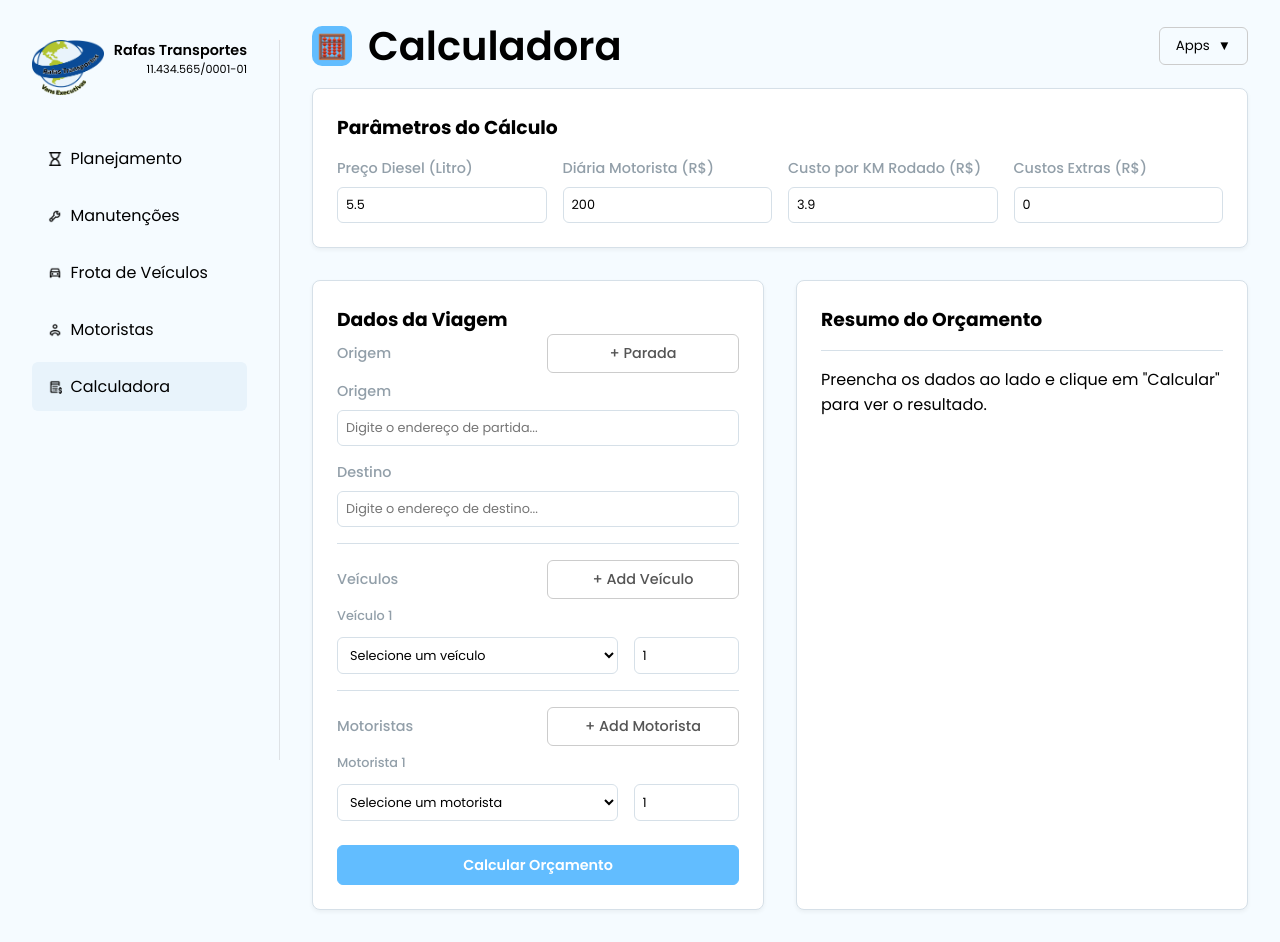
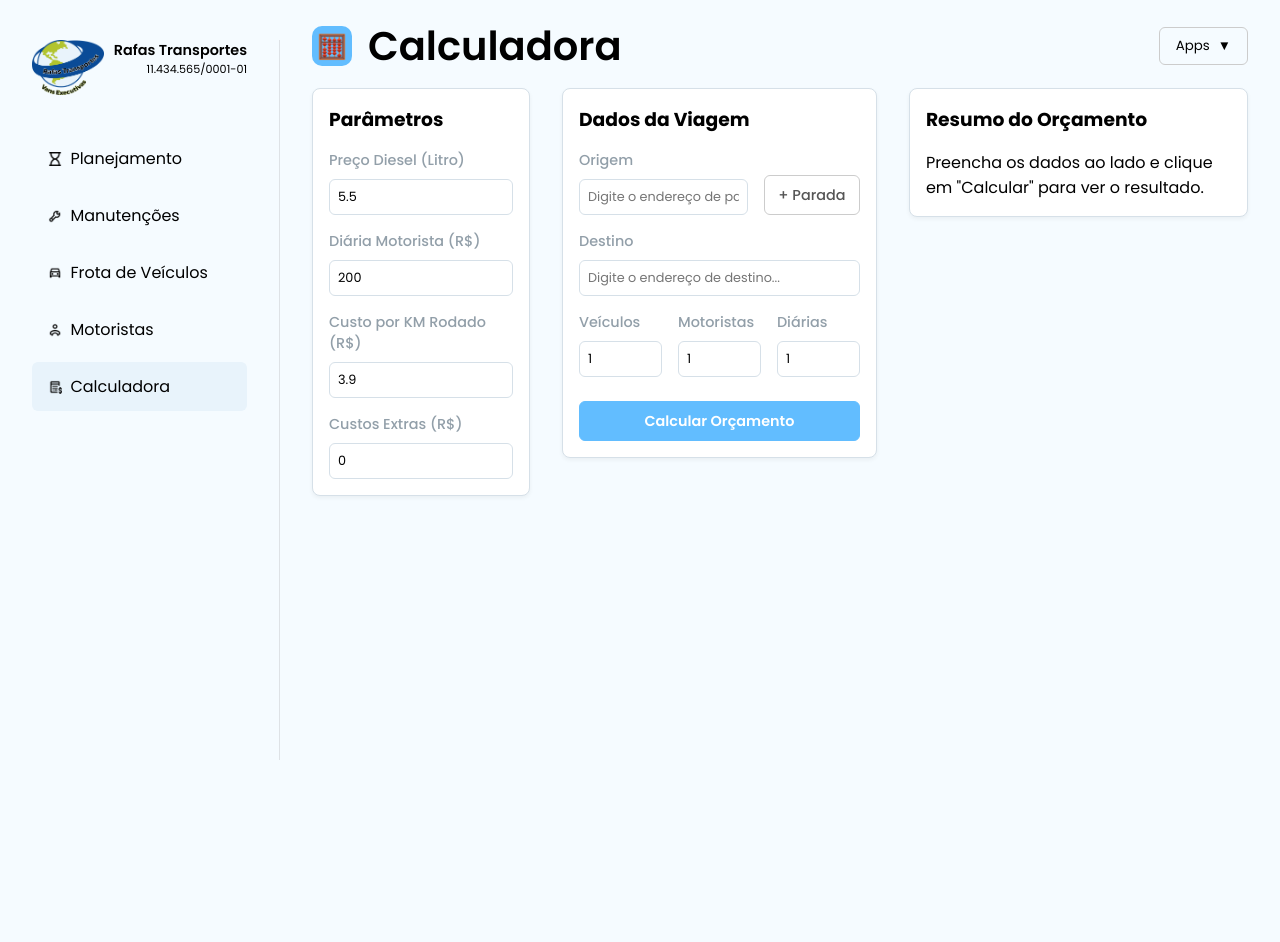
Before and after one commit to rafalves106/rafas-transportes-app, a React (Vite) app: page /calculadora in a window 1280 px wide. After the commit the page ends 800 px from the top, so only its background shows below. Built offline with nearby package versions, Linux system fonts and the light colour scheme.

Commit message:
feat(calculadora): Finaliza fluxo de salvar e converter orçamentos

```diff
--- a/package.json
+++ b/package.json
@@ -10,6 +10,7 @@
     "preview": "vite preview"
   },
   "dependencies": {
+    "@react-google-maps/api": "^2.20.7",
     "date-fns": "^4.1.0",
     "react": "^19.1.0",
     "react-dom": "^19.1.0",
--- a/src/components/ModalGlobal.tsx
+++ b/src/components/ModalGlobal.tsx
@@ -1,14 +1,11 @@
 import { useEffect } from "react";
 import styled from "styled-components";
 import React from "react";
-
-import { Button } from "./ui/Button";
 
 interface ModalGlobalProps {
   title: string;
   onClose: () => void;
   children: React.ReactNode;
-  formId: string;
 }
 
 const Backdrop = styled.div`
@@ -54,14 +51,6 @@ const ModalBody = styled.div`
   overflow-y: auto;
 `;
 
-const ModalFooter = styled.footer`
-  padding: 1.5rem;
-  border-top: 1px solid #eee;
-  display: flex;
-  justify-content: flex-start;
-  gap: 1rem;
-`;
-
 const CloseButton = styled.button`
   position: absolute;
   right: 0.5rem;
@@ -80,12 +69,7 @@ const CloseButton = styled.button`
   font-weight: 400;
 `;
 
-export function ModalGlobal({
-  title,
-  children,
-  onClose,
-  formId,
-}: ModalGlobalProps) {
+export function ModalGlobal({ title, children, onClose }: ModalGlobalProps) {
   useEffect(() => {
     const handleEsc = (event: KeyboardEvent) => {
       if (event.key === "Escape") onClose();
@@ -103,15 +87,6 @@ export function ModalGlobal({
         </ModalHeader>
 
         <ModalBody>{children}</ModalBody>
-
-        <ModalFooter>
-          <Button variant="secondary" type="button" onClick={onClose}>
-            Cancelar
-          </Button>
-          <Button variant="primary" type="submit" form={formId}>
-            Salvar
-          </Button>
-        </ModalFooter>
       </ModalContainer>
     </Backdrop>
   );
--- a/src/data/orcamentosData.ts
+++ b/src/data/orcamentosData.ts
@@ -1,3 +1,5 @@
+import type { OrcamentoForm } from "../pages/CalculadoraPage";
+
 export interface Orcamento {
   id: number;
   title: string;
@@ -9,13 +11,7 @@ export interface Orcamento {
   custoMotorista: number;
   valorTotal: number;
 
-  formData: {
-    origem: string;
-    destino: string;
-    paradas: string[];
-    veiculos: { id: string; passageiros: number }[];
-    motoristas: { id: string }[];
-  };
+  formData: OrcamentoForm;
 
   status: "Pendente" | "Aprovado" | "Recusado";
 }
--- a/src/pages/Calculadora/components/FormularioOrcamento.tsx
+++ b/src/pages/Calculadora/components/FormularioOrcamento.tsx
@@ -1,16 +1,15 @@
 import React, { useState } from "react";
 import styled from "styled-components";
-import type { OrcamentoForm } from "../../CalculadoraPage";
+
 import {
   FormContainer,
   InputGroup,
   Label,
   Input,
-  Select,
 } from "../../../components/ui/Form";
 import { Button } from "../../../components/ui/Button";
-import { vehiclesData } from "../../../data/vehiclesData";
-import { driversData } from "../../../data/driversData";
+
+import type { OrcamentoForm } from "../../CalculadoraPage";
 import { AutocompleteInput } from "./AutocompleteInput";
 
 const BotaoRemover = styled.button`
@@ -22,27 +21,18 @@ const BotaoRemover = styled.button`
   padding: 0;
   line-height: 1;
 `;
-const BlocoDinamico = styled.div`
-  border-top: 1px solid var(--cor-bordas);
-  padding-top: 1rem;
-  margin-top: 1rem;
-`;
+
 const LabelContainer = styled.div`
   display: flex;
   justify-content: space-between;
   align-items: center;
   margin-bottom: 0.25rem;
 `;
-const SectionHeader = styled.div`
-  display: flex;
-  justify-content: space-between;
-  align-items: center;
-`;
+
 const AddButtonInline = styled(Button)`
   padding: 0.5rem !important;
   font-weight: 500 !important;
-  align-self: center;
-  height: fit-content;
+  min-width: 6rem;
 `;
 
 interface FormularioOrcamentoProps {
@@ -54,10 +44,15 @@ export function FormularioOrcamento({ onCalcular }: FormularioOrcamentoProps) {
     origem: "",
     destino: "",
     paradas: [],
-    passageiros: 1,
-    veiculos: [{ id: "", passageiros: 1 }],
-    motoristas: [{ id: "", diarias: 1 }],
+    numeroVeiculos: 1,
+    numeroMotoristas: 1,
+    quantidadeDiarias: 1,
   });
+
+  const handleNumberChange = (e: React.ChangeEvent<HTMLInputElement>) => {
+    const { name, value } = e.target;
+    setDados((prev) => ({ ...prev, [name]: Number(value) }));
+  };
 
   const handleParadaChange = (index: number, value: string) => {
     const novasParadas = [...dados.paradas];
@@ -81,52 +76,6 @@ export function FormularioOrcamento({ onCalcular }: FormularioOrcamentoProps) {
     setDados((prev) => ({ ...prev, paradas: novasParadas }));
   };
 
-  const handleVeiculoChange = (
-    index: number,
-    event: React.ChangeEvent<HTMLInputElement | HTMLSelectElement>
-  ) => {
-    const { name, value } = event.target;
-    const novosVeiculos = [...dados.veiculos];
-    novosVeiculos[index] = { ...novosVeiculos[index], [name]: value };
-    setDados((prev) => ({ ...prev, veiculos: novosVeiculos }));
-  };
-
-  const adicionarVeiculo = () => {
-    setDados((prev) => ({
-      ...prev,
-      veiculos: [...prev.veiculos, { id: "", passageiros: 1 }],
-    }));
-  };
-
-  const removerVeiculo = (index: number) => {
-    if (dados.veiculos.length <= 1) return;
-    const novosVeiculos = dados.veiculos.filter((_, i) => i !== index);
-    setDados((prev) => ({ ...prev, veiculos: novosVeiculos }));
-  };
-
-  const handleMotoristaChange = (
-    index: number,
-    event: React.ChangeEvent<HTMLInputElement | HTMLSelectElement>
-  ) => {
-    const { name, value } = event.target;
-    const novosMotoristas = [...dados.motoristas];
-    novosMotoristas[index] = { ...novosMotoristas[index], [name]: value };
-    setDados((prev) => ({ ...prev, motoristas: novosMotoristas }));
-  };
-
-  const adicionarMotorista = () => {
-    setDados((prev) => ({
-      ...prev,
-      motoristas: [...prev.motoristas, { id: "", diarias: 1 }],
-    }));
-  };
-
-  const removerMotorista = (index: number) => {
-    if (dados.motoristas.length <= 1) return;
-    const novosMotoristas = dados.motoristas.filter((_, i) => i !== index);
-    setDados((prev) => ({ ...prev, motoristas: novosMotoristas }));
-  };
-
   const handleSubmit = (e: React.FormEvent) => {
     e.preventDefault();
     onCalcular(dados);
@@ -139,10 +88,21 @@ export function FormularioOrcamento({ onCalcular }: FormularioOrcamentoProps) {
           style={{
             display: "flex",
             justifyContent: "space-between",
-            alignItems: "center",
+            alignItems: "end",
+            gap: "1rem",
           }}
         >
-          <Label htmlFor="origem">Origem</Label>
+          <div style={{ flexGrow: 1, width: "100%" }}>
+            <AutocompleteInput
+              label="Origem"
+              value={dados.origem}
+              onChange={(value) =>
+                setDados((prev) => ({ ...prev, origem: value }))
+              }
+              placeholder="Digite o endereço de partida..."
+            />
+          </div>
+
           <AddButtonInline
             variant="secondary"
             type="button"
@@ -151,12 +111,6 @@ export function FormularioOrcamento({ onCalcular }: FormularioOrcamentoProps) {
             + Parada
           </AddButtonInline>
         </div>
-        <AutocompleteInput
-          label="Origem"
-          value={dados.origem}
-          onChange={(value) => setDados((prev) => ({ ...prev, origem: value }))}
-          placeholder="Digite o endereço de partida..."
-        />
       </InputGroup>
 
       {dados.paradas.map((parada, index) => (
@@ -185,111 +139,46 @@ export function FormularioOrcamento({ onCalcular }: FormularioOrcamentoProps) {
         />
       </InputGroup>
 
-      <BlocoDinamico>
-        <SectionHeader>
+      <div
+        style={{
+          display: "grid",
+          marginTop: "1rem",
+          gridTemplateColumns: "1fr 1fr 1fr",
+          gap: "1rem",
+        }}
+      >
+        <InputGroup>
           <Label>Veículos</Label>
-          <AddButtonInline
-            variant="secondary"
-            type="button"
-            onClick={adicionarVeiculo}
-          >
-            + Add Veículo
-          </AddButtonInline>
-        </SectionHeader>
-        {dados.veiculos.map((veiculo, index) => (
-          <InputGroup key={index} style={{ marginTop: "0.5rem" }}>
-            <LabelContainer>
-              <Label style={{ fontSize: "0.8rem" }}>Veículo {index + 1}</Label>
-              {index > 0 && (
-                <BotaoRemover
-                  type="button"
-                  onClick={() => removerVeiculo(index)}
-                >
-                  &times;
-                </BotaoRemover>
-              )}
-            </LabelContainer>
-            <div style={{ display: "flex", gap: "1rem" }}>
-              <Select
-                name="id"
-                value={veiculo.id}
-                onChange={(e) => handleVeiculoChange(index, e)}
-                style={{ flex: 3 }}
-              >
-                <option value="">Selecione um veículo</option>
-                {vehiclesData.map((v) => (
-                  <option key={v.id} value={v.id}>
-                    {v.model} ({v.plate})
-                  </option>
-                ))}
-              </Select>
-              <Input
-                name="passageiros"
-                type="number"
-                placeholder="Passageiros"
-                min="1"
-                value={veiculo.passageiros}
-                onChange={(e) => handleVeiculoChange(index, e)}
-                style={{ flex: 1 }}
-              />
-            </div>
-          </InputGroup>
-        ))}
-      </BlocoDinamico>
+          <Input
+            type="number"
+            name="numeroVeiculos"
+            value={dados.numeroVeiculos}
+            onChange={handleNumberChange}
+            min="1"
+          />
+        </InputGroup>
+        <InputGroup>
+          <Label>Motoristas</Label>
+          <Input
+            type="number"
+            name="numeroMotoristas"
+            value={dados.numeroMotoristas}
+            onChange={handleNumberChange}
+            min="1"
+          />
+        </InputGroup>
 
-      <BlocoDinamico>
-        <SectionHeader>
-          <Label>Motoristas</Label>
-          <AddButtonInline
-            variant="secondary"
-            type="button"
-            onClick={adicionarMotorista}
-          >
-            + Add Motorista
-          </AddButtonInline>
-        </SectionHeader>
-        {dados.motoristas.map((motorista, index) => (
-          <InputGroup key={index} style={{ marginTop: "0.5rem" }}>
-            <LabelContainer>
-              <Label style={{ fontSize: "0.8rem" }}>
-                Motorista {index + 1}
-              </Label>
-              {index > 0 && (
-                <BotaoRemover
-                  type="button"
-                  onClick={() => removerMotorista(index)}
-                >
-                  &times;
-                </BotaoRemover>
-              )}
-            </LabelContainer>
-            <div style={{ display: "flex", gap: "1rem" }}>
-              <Select
-                name="id"
-                value={motorista.id}
-                onChange={(e) => handleMotoristaChange(index, e)}
-                style={{ flex: 3 }}
-              >
-                <option value="">Selecione um motorista</option>
-                {driversData.map((d) => (
-                  <option key={d.id} value={d.id}>
-                    {d.name}
-                  </option>
-                ))}
-              </Select>
-              <Input
-                name="diarias"
-                type="number"
-                placeholder="Diárias"
-                min="1"
-                value={motorista.diarias}
-                onChange={(e) => handleMotoristaChange(index, e)}
-                style={{ flex: 1 }}
-              />
-            </div>
-          </InputGroup>
-        ))}
-      </BlocoDinamico>
+        <InputGroup>
+          <Label>Diárias</Label>
+          <Input
+            type="number"
+            name="quantidadeDiarias"
+            value={dados.quantidadeDiarias}
+            onChange={handleNumberChange}
+            min="1"
+          />
+        </InputGroup>
+      </div>
 
       <Button
         variant="primary"
--- a/src/pages/Calculadora/components/GeradorDeTextoModal.tsx
+++ b/src/pages/Calculadora/components/GeradorDeTextoModal.tsx
@@ -5,13 +5,24 @@ import { ModalGlobal } from "../../../components/ModalGlobal";
 import { Button } from "../../../components/ui/Button";
 
 const Container = styled.div`
+  display: grid;
+  grid-template-columns: 1.5fr 5fr;
+  justify-content: space-between;
+  gap: 1.5rem;
+`;
+
+const ModalFooter = styled.footer`
+  padding: 1rem 1.5rem;
+  border-top: 1px solid var(--cor-bordas);
   display: flex;
-  flex-direction: column;
-  gap: 1.5rem;
+  justify-content: flex-end;
+  gap: 1rem;
+  background-color: #f8f9fa;
 `;
 
 const TemplateSection = styled.div`
   display: flex;
+  width: 100%;
   flex-direction: column;
   gap: 0.5rem;
 `;
@@ -23,11 +34,11 @@ const TemplateTitle = styled.h4`
 
 const TextArea = styled.textarea`
   width: 100%;
-  min-height: 150px;
+  min-height: 30rem;
   padding: 0.75rem;
   border: 1px solid #ced4da;
   border-radius: 6px;
-  font-size: 0.9rem;
+  font-size: 0.8rem;
   resize: vertical;
   background-color: #f8f9fa;
 `;
@@ -35,11 +46,13 @@ const TextArea = styled.textarea`
 interface GeradorDeTextoModalProps {
   orcamento: Orcamento | null;
   onClose: () => void;
+  onSalvar: () => void;
 }
 
 export function GeradorDeTextoModal({
   orcamento,
   onClose,
+  onSalvar,
 }: GeradorDeTextoModalProps) {
   const [textoCopiado, setTextoCopiado] = useState<"whatsapp" | "email" | null>(
     null
@@ -49,29 +62,31 @@ export function GeradorDeTextoModal({
     return null;
   }
 
+  let descricaoDaRota = "";
+  const { origem, destino, paradas } = orcamento.formData;
+
+  if (paradas && paradas.length > 0 && paradas[0] !== "") {
+    const paradasTexto = paradas.join(", ");
+    descricaoDaRota = `de *${origem}* passando por *${paradasTexto}* com destino a *${destino}*`;
+  } else {
+    descricaoDaRota = `de *${origem}* para *${destino}*`;
+  }
+
   const templateWhatsApp = `*Orçamento Rafas Transportes* 🚐
 
-Olá! Segue o orçamento para a viagem de *${orcamento.formData.origem}* para *${
-    orcamento.formData.destino
-  }*.
+  Olá! Segue o orçamento para a viagem ${descricaoDaRota}.
 
-Valor Total: *R$ ${orcamento.valorTotal.toFixed(2)}*
+  Valor Total: *R$ ${orcamento.valorTotal.toFixed(2)}*
 
-Este valor inclui todos os custos de pedágio, combustível e despesas do motorista.
+  Este valor inclui todos os custos de pedágio, combustível e despesas do motorista.
 
-Qualquer dúvida, estou à disposição!`;
+  Qualquer dúvida, estou à disposição!`;
 
   const templateEmail = `Prezado(a) Cliente,
 
-Conforme solicitado, segue abaixo o orçamento detalhado para o serviço de transporte.
+  Conforme solicitado, segue abaixo o orçamento detalhado para o serviço de transporte.
 
-Origem: ${orcamento.formData.origem}
-Destino: ${orcamento.formData.destino}
-${
-  orcamento.formData.paradas.length > 0
-    ? `Paradas: ${orcamento.formData.paradas.join(", ")}`
-    : ""
-}
+  Rota: ${descricaoDaRota.replace(/\*/g, "")}
 
 --- DETALHES DO CUSTO ---
 - Custo com Distância e Veículo: R$ ${orcamento.custoDistancia.toFixed(2)}
@@ -94,12 +109,13 @@ Equipe Rafas Transportes`;
     });
   };
 
+  const handleSalvarEFechar = () => {
+    onSalvar();
+    onClose();
+  };
+
   return (
-    <ModalGlobal
-      title="Gerar Textos para Orçamento"
-      onClose={onClose}
-      formId=""
-    >
+    <ModalGlobal title="Gerar Textos para Orçamento" onClose={onClose}>
       <Container>
         <TemplateSection>
           <TemplateTitle>Texto para WhatsApp</TemplateTitle>
@@ -123,6 +139,15 @@ Equipe Rafas Transportes`;
           </Button>
         </TemplateSection>
       </Container>
+
+      <ModalFooter>
+        <Button variant="secondary" onClick={onClose}>
+          Fechar
+        </Button>
+        <Button variant="primary" onClick={handleSalvarEFechar}>
+          Salvar Orçamento
+        </Button>
+      </ModalFooter>
     </ModalGlobal>
   );
 }
--- a/src/pages/CalculadoraPage.tsx
+++ b/src/pages/CalculadoraPage.tsx
@@ -1,13 +1,15 @@
 import { useState } from "react";
 import styled from "styled-components";
+import { format } from "date-fns";
+
+import type { Orcamento } from "../data/orcamentosData";
+import { orcamentosData as initialOrcamentos } from "../data/orcamentosData";
+
 import { FormularioOrcamento } from "./Calculadora/components/FormularioOrcamento";
 import { ListaDeOrcamentos } from "./Calculadora/components/ListaDeOrcamentos";
-import { Button } from "../components/ui/Button";
-import type { Orcamento } from "../data/orcamentosData";
-import { orcamentosData as initialOrcamentos } from "../data/orcamentosData";
-import { format } from "date-fns";
 import { GeradorDeTextoModal } from "./Calculadora/components/GeradorDeTextoModal";
 
+import { Button } from "../components/ui/Button";
 import { InputGroup, Label, Input } from "../components/ui/Form";
 
 interface GooglePrice {
@@ -30,9 +32,9 @@ export interface OrcamentoForm {
   origem: string;
   destino: string;
   paradas: string[];
-  passageiros: number;
-  veiculos: { id: string; passageiros: number }[];
-  motoristas: { id: string; diarias: number }[];
+  numeroVeiculos: number;
+  numeroMotoristas: number;
+  quantidadeDiarias: number;
 }
 
 interface OrcamentoResultado {
@@ -45,50 +47,50 @@ interface OrcamentoResultado {
   valorTotal: number;
 }
 
+// Styled Components
 const PageContainer = styled.div`
+  display: grid;
+  grid-template-columns: 0.9fr 1.3fr 1.4fr;
+  padding: 0 2rem;
+  column-gap: 2rem;
+  align-items: start;
+`;
+
+const CalculadoraContainer = styled.div`
   display: flex;
-  flex-direction: column;
-  gap: 2rem;
-  padding: 0 2rem 2rem 2rem;
+  align-items: start;
 `;
 
 const ParametrosSection = styled.div`
   background-color: white;
-  padding: 1.5rem;
+  padding: 1rem;
   border-radius: 8px;
   box-shadow: 0 2px 4px rgba(0, 0, 0, 0.05);
   border: 1px solid var(--cor-bordas);
 `;
 
-const CalculadoraContainer = styled.div`
-  display: grid;
-  grid-template-columns: 1fr 1fr;
-  gap: 2rem;
-`;
-
 const FormSection = styled.div`
   background-color: white;
-  padding: 1.5rem;
+  padding: 1rem;
   border-radius: 8px;
   box-shadow: 0 2px 4px rgba(0, 0, 0, 0.05);
   border: 1px solid var(--cor-bordas);
   overflow-y: auto;
+  max-height: calc(100vh - 120px);
+`;
+
+const ResultadoTitulo = styled.h3`
+  margin-top: 0;
+  margin-bottom: 1rem;
+  color: var(--cor-titulos);
 `;
 
 const ResultadoSection = styled.div`
   background-color: white;
-  padding: 1.5rem;
+  padding: 1rem;
   border-radius: 8px;
   box-shadow: 0 2px 4px rgba(0, 0, 0, 0.05);
   border: 1px solid var(--cor-bordas);
-`;
-
-const ResultadoTitulo = styled.h3`
-  margin-top: 0;
-  border-bottom: 1px solid var(--cor-bordas);
-  padding-bottom: 1rem;
-  margin-bottom: 1rem;
-  color: var(--cor-titulos);
 `;
 
 export function CalculadoraPage() {
@@ -110,7 +112,6 @@ export function CalculadoraPage() {
   };
 
   const handleCalcular = async (dados: OrcamentoForm) => {
-    console.log("Iniciando cálculo com os dados:", dados);
     setUltimoForm(dados);
 
     const requestBody = {
@@ -166,13 +167,14 @@ export function CalculadoraPage() {
             0
           ) || 0;
 
-        const custoDistancia = distanciaEmKm * parametros.custoKmRodado;
-        const custoCombustivel = (distanciaEmKm / 10) * parametros.precoDiesel;
-        const custoMotorista = dados.motoristas.reduce((total, motorista) => {
-          return (
-            total + Number(motorista.diarias || 1) * parametros.diariaMotorista
-          );
-        }, 0);
+        const custoDistancia =
+          distanciaEmKm * parametros.custoKmRodado * dados.numeroVeiculos;
+        const custoCombustivel =
+          (distanciaEmKm / 10) * parametros.precoDiesel * dados.numeroVeiculos;
+        const custoMotorista =
+          dados.numeroMotoristas *
+          dados.quantidadeDiarias *
+          parametros.diariaMotorista;
         const valorTotal =
           custoPedagios +
           custoCombustivel +
@@ -215,10 +217,9 @@ export function CalculadoraPage() {
     }
   };
 
-  const handleSalvarOrcamento = (resultadoEscolhido: OrcamentoResultado) => {
+  const handleAbrirModalTexto = (resultadoEscolhido: OrcamentoResultado) => {
     if (!ultimoForm) return;
-
-    const novoOrcamento: Orcamento = {
+    const orcamentoTemporario: Orcamento = {
       id: Date.now(),
       title: `Orçamento: ${ultimoForm.origem} para ${ultimoForm.destino}`,
       clientName: "Cliente a definir",
@@ -226,19 +227,23 @@ export function CalculadoraPage() {
       formData: ultimoForm,
       status: "Pendente",
     };
+    setOrcamentoParaGerarTexto(orcamentoTemporario);
+  };
 
-    setOrcamentos((prev) => [novoOrcamento, ...prev]);
-    setOrcamentoParaGerarTexto(novoOrcamento);
+  const handleSalvarOrcamentoDeVerdade = () => {
+    if (!orcamentoParaGerarTexto) return;
 
+    setOrcamentos((prev) => [orcamentoParaGerarTexto, ...prev]);
+    alert("Orçamento salvo com sucesso!");
+
+    setOrcamentoParaGerarTexto(null);
     setResultado(null);
   };
 
   return (
     <PageContainer>
       <ParametrosSection>
-        <h3 style={{ marginTop: 0, marginBottom: "1rem" }}>
-          Parâmetros do Cálculo
-        </h3>
+        <h3 style={{ marginTop: 0, marginBottom: "1rem" }}>Parâmetros</h3>
         <div
           style={{
             display: "grid",
@@ -284,12 +289,12 @@ export function CalculadoraPage() {
           </InputGroup>
         </div>
       </ParametrosSection>
-
       <CalculadoraContainer>
         <FormSection>
-          <h3 style={{ marginTop: 0 }}>Dados da Viagem</h3>
+          <h3 style={{ marginBottom: "1rem" }}>Dados da Viagem</h3>
           <FormularioOrcamento onCalcular={handleCalcular} />
         </FormSection>
+      </CalculadoraContainer>
       <ResultadoSection>
         <ResultadoTitulo>Resumo do Orçamento</ResultadoTitulo>
         {resultado && resultado.length > 0 ? (
@@ -301,14 +306,7 @@ export function CalculadoraPage() {
             }}
           >
             {resultado.map((res, index) => (
-                <div
-                  key={index}
-                  style={{
-                    borderBottom: "1px solid var(--cor-bordas)",
-                    paddingBottom: "1rem",
-                  }}
-                >
-                  <h4>Opção {index + 1}</h4>
+              <div key={index}>
                 <p>
                   <strong>Distância Total:</strong> {res.distanciaTotal} km
                 </p>
@@ -322,11 +320,11 @@ export function CalculadoraPage() {
                   </strong>
                 </p>
                 <Button
-                    variant="secondary"
-                    onClick={() => handleSalvarOrcamento(res)}
+                  variant="primary"
+                  onClick={() => handleAbrirModalTexto(res)}
                   style={{ marginTop: "1rem", width: "100%" }}
                 >
-                    Salvar este Orçamento
+                  Gerar Textos / Salvar
                 </Button>
               </div>
             ))}
@@ -338,13 +336,11 @@ export function CalculadoraPage() {
           </p>
         )}
       </ResultadoSection>
-      </CalculadoraContainer>
-
       <ListaDeOrcamentos orcamentos={orcamentos} />
-
       <GeradorDeTextoModal
         orcamento={orcamentoParaGerarTexto}
         onClose={() => setOrcamentoParaGerarTexto(null)}
+        onSalvar={handleSalvarOrcamentoDeVerdade}
       />
     </PageContainer>
   );
--- a/src/pages/Planejamento/components/FormNovaViagem.tsx
+++ b/src/pages/Planejamento/components/FormNovaViagem.tsx
@@ -1,6 +1,8 @@
 import React, { useState, useEffect } from "react";
 import styled from "styled-components";
 import { useOutletContext, useParams, useLocation } from "react-router-dom";
+
+import { useNavigate } from "react-router-dom";
 
 import { driversData } from "../../../data/driversData";
 import { vehiclesData } from "../../../data/vehiclesData";
@@ -35,6 +37,15 @@ const FormSectionSide = styled.div`
   max-height: calc(90vh - 180px);
   overflow-y: auto;
 `;
+
+const ModalFooter = styled.footer`
+  padding: 1.5rem;
+  border-top: 1px solid #eee;
+  display: flex;
+  justify-content: flex-start;
+  gap: 1rem;
+`;
+
 const FormSection = styled.div`
   padding: 1rem 0 1rem 1.5rem;
   display: flex;
@@ -85,6 +96,8 @@ export function FormularioNovaViagem() {
     useOutletContext<FormContextType>();
   const isEditing = !!tripId;
   const location = useLocation();
+
+  const navigate = useNavigate();
 
   const [dadosFormulario, setDadosFormulario] = useState({
     title: "",
@@ -733,6 +746,19 @@ export function FormularioNovaViagem() {
             )}
           </FormSection>
         </FormGrid>
+
+        <ModalFooter>
+          <Button
+            variant="secondary"
+            type="button"
+            onClick={() => navigate("/")}
+          >
+            Cancelar
+          </Button>
+          <Button variant="primary" type="submit">
+            Salvar
+          </Button>
+        </ModalFooter>
       </FormContainer>
       <ConfirmationModal
         isOpen={isConfirmModalOpen}
```
Also changed, not shown: 1 other file (tests, documents, lock files or other folders). Lines whose indentation alone changed are shown as unchanged.
